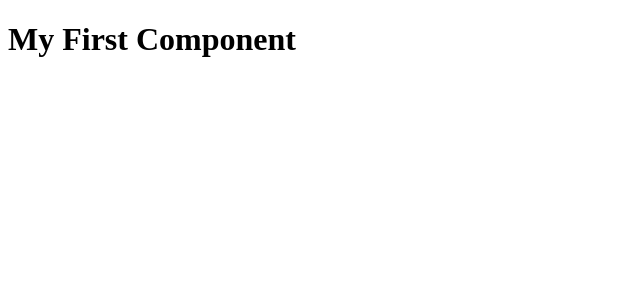
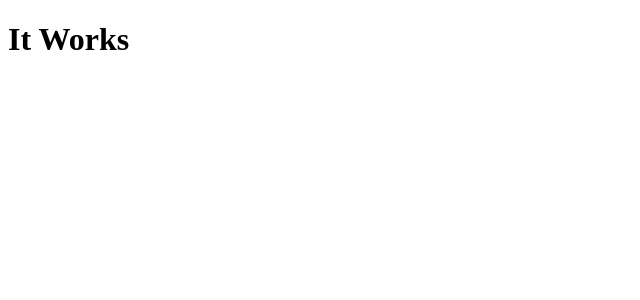
Before and after one commit to erikvs/WebApplications, a JavaScript app in the folder Intro_React/: page / in a window 1280 px wide. Shown: the top 300 px of the page, without its empty margins (0-640 px from the left). Built offline with nearby package versions, Linux system fonts and the light colour scheme.

Commit message:
Intro React 3
working, started 4.

```diff
--- a/Intro_React/src/components/myComponent.js
+++ b/Intro_React/src/components/myComponent.js
@@ -1,14 +1,16 @@
-// const MyComponent = ({title}) => {
-//     return <h1>{title}</h1>;
-// }
+import Title from "./title";
+
+// TASK 3
+const MyComponent = ({title}) =>
+<Title title="It Works"/>;
 
 
-//TASK 2
+// TASK 2
 // const MyComponent = ({title}) =>
 // <h1>{title}</h1>;
 
-//TASK 1
-const MyComponent = () => <h1>My First Component</h1>;
+// TASK 1
+//const MyComponent = () => <h1>My First Component</h1>;
 
 
 export default MyComponent;
--- /dev/null
+++ b/Intro_React/src/components/title.js
@@ -0,0 +1,9 @@
+const Title = ({title}) =>
+
+<h1>{title}</h1>
+
+;
+
+
+
+export default Title;
```
Also changed, not shown: Intro_React/src/App.js (+2 -5 lines).
